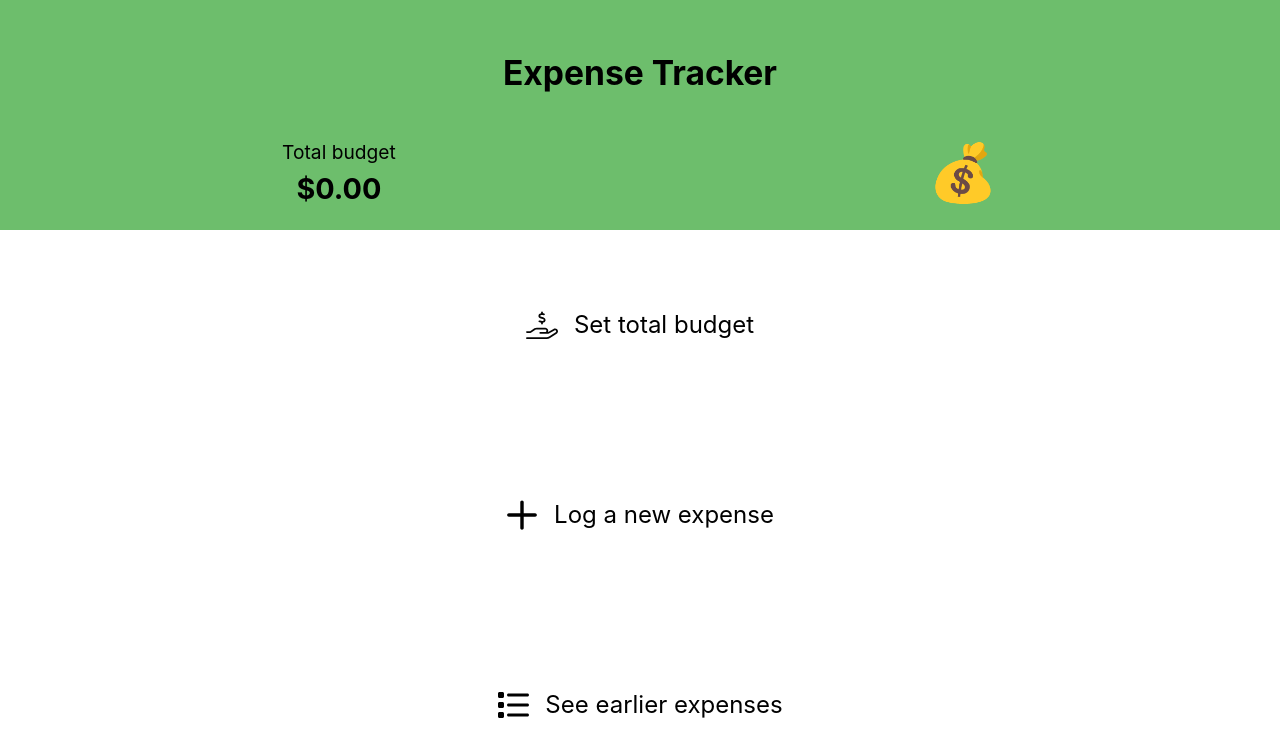
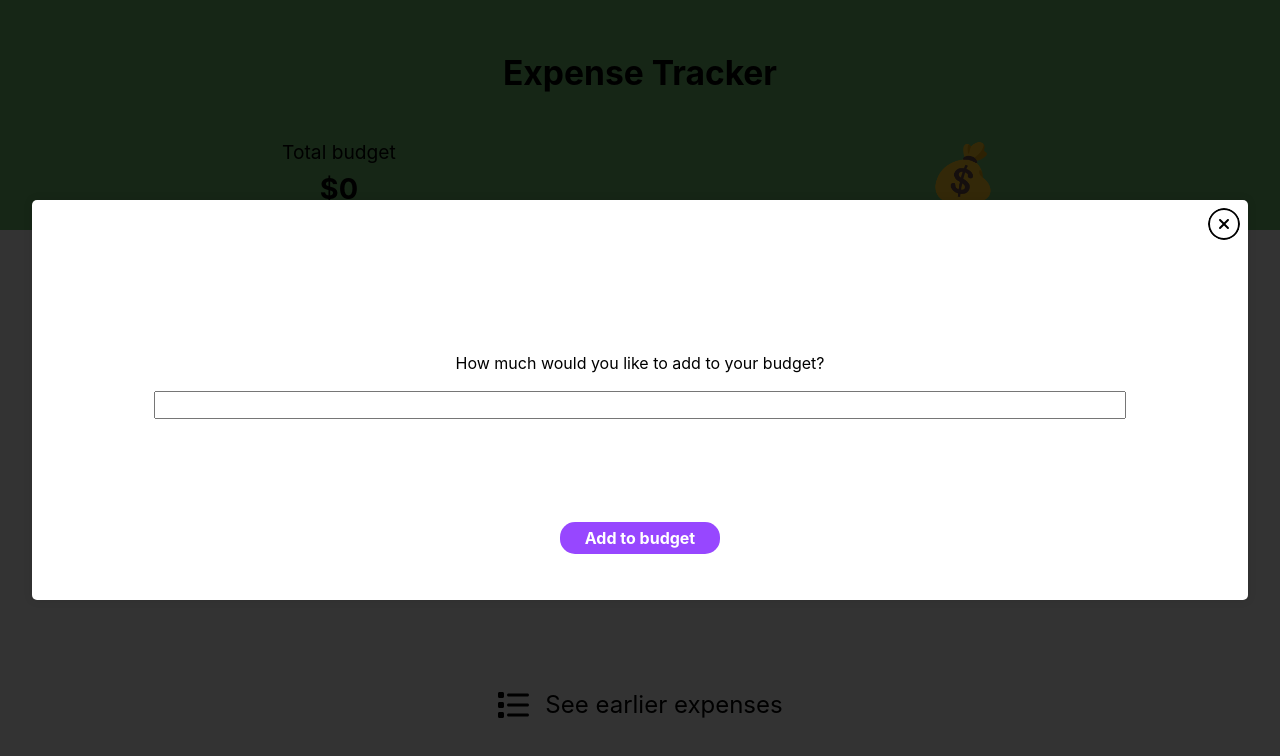
Before and after one commit to IdaHolmen/Expense-Tracker, a React (Vite) app: page / in a window 1280 px wide. Both pictures are taken after a click on the button "Set total budget". Shown: the top 756 px of the page. Built offline with nearby package versions, Linux system fonts and the light colour scheme.

Commit message:
Trying out how to get budget to work. Moving on to expense adding

```diff
--- a/src/components/App/App.jsx
+++ b/src/components/App/App.jsx
@@ -1,11 +1,35 @@
+import {useState} from 'react';
 import styles from './App.module.css';
+import exitButtonImage from '../../assets/circle-xmark-light.svg';
+//COMPONENTS
 import Header from '../Header/Header';
 import Balance from '../Balance/Balance';
 import SetBudget from '../SetBudget/SetBudget';
 import LogExpenses from '../LogExpenses/LogExpenses';
 import EarlierExpenses from '../EarlierExpenses/EarlierExpenses';
+import ReusableButton from '../ReusableButton/ReusableButton';
 
 function App() {
+	const [isSetBudgetOpen, setIsSetBudgetOpen] = useState(false);
+	const [budgetAmount, setBudgetAmount] = useState(0);
+	const [inputValue, setInputValue] = useState('');
+
+	const toggleSetBudget = () => {
+		setIsSetBudgetOpen(!isSetBudgetOpen);
+	};
+
+	const handleAmountChange = (e) => {
+		setInputValue(e.target.value);
+	};
+
+	const addToBudget = () => {
+		const addedAmount = parseFloat(inputValue);
+		if (!isNaN(addedAmount)) {
+			setBudgetAmount(budgetAmount + addedAmount);
+			setInputValue('');
+		}
+	};
+
 	return (
 		<main className={styles.main_container}>
 			<section className={styles.budget_container}>
@@ -13,16 +37,51 @@ function App() {
 					<Header />
 				</header>
 				<div className={styles.balance}>
-					<Balance />
+					<Balance amount={budgetAmount} />
 					<div className={styles.header_icon}>💰</div>
 				</div>
 			</section>
 
 			<section className={styles.navigation_button_container}>
-				<SetBudget />
+				<SetBudget isOpen={isSetBudgetOpen} toggleSetBudget={toggleSetBudget} />
 				<LogExpenses />
 				<EarlierExpenses />
 			</section>
+
+			{isSetBudgetOpen && (
+				<form className={styles.set_budget_container}>
+					<div className={styles.set_budget_form}>
+						<div className={styles.set_budget_header}>
+							<button
+								className={styles.exit_set_budget_button}
+								onClick={toggleSetBudget}
+							>
+								<img
+									src={exitButtonImage}
+									alt='Exit Button'
+									className={styles.exit_button_image}
+								/>
+							</button>
+						</div>
+						<div className={styles.set_budget_main}>
+							<label htmlFor='amount' className={styles.set_budget_label}>
+								How much would you like to add to your budget?
+							</label>
+							<input
+								type='text'
+								value={inputValue}
+								onChange={handleAmountChange}
+							/>
+						</div>
+						<div className={styles.set_budget_add_container}>
+							<ReusableButton
+								buttonText='Add to budget'
+								onClick={addToBudget}
+							/>
+						</div>
+					</div>
+				</form>
+			)}
 		</main>
 	);
 }
--- a/src/components/App/App.module.css
+++ b/src/components/App/App.module.css
@@ -4,6 +4,7 @@
 	display: flex;
 	flex-direction: column;
 	text-align: center;
+	position: relative;
 }
 
 .budget_container {
@@ -35,3 +36,67 @@
 	justify-content: space-around;
 	align-items: center;
 }
+
+.set_budget_container {
+	position: absolute;
+	top: 0;
+	left: 0;
+	width: 100%;
+	height: 100%;
+	background-color: rgba(0, 0, 0, 0.8);
+	display: flex;
+	flex-direction: column;
+	justify-content: center;
+	align-items: center;
+}
+
+.set_budget_form {
+	height: 50%;
+	width: 95%;
+	background-color: white;
+	border-radius: 5px;
+	box-shadow: 0 0 10px rgba(0, 0, 0, 0.1);
+	display: flex;
+	flex-direction: column;
+}
+
+.set_budget_header {
+	flex-basis: 10%;
+	display: flex;
+	justify-content: end;
+	align-items: center;
+}
+
+.exit_button_image {
+	width: 2rem;
+	height: 2rem;
+	margin: 0.5rem;
+	transition: background-color 0.2s ease;
+	border-radius: 50%;
+}
+
+.exit_button_image:hover {
+	background-color: #c04c4c75;
+	border-radius: 50%;
+}
+
+.set_budget_main {
+	flex-basis: 70%;
+	display: flex;
+	flex-direction: column;
+	justify-content: center;
+}
+
+.set_budget_label {
+	margin-bottom: 1rem;
+}
+
+.set_budget_main input {
+	width: 80%;
+	margin: 0 auto;
+	padding-left: 0.3rem;
+}
+
+.set_budget_add_container {
+	flex-basis: 20%;
+}
--- a/src/components/Balance/Balance.jsx
+++ b/src/components/Balance/Balance.jsx
@@ -1,11 +1,11 @@
 import React from 'react';
 import styles from './Balance.module.css';
 
-const Balance = () => {
+const Balance = ({amount}) => {
 	return (
 		<div className={styles.budget_text}>
 			<p>Total budget</p>
-			<h1>$0.00</h1>
+			<h1>${amount}</h1>
 		</div>
 	);
 };
--- /dev/null
+++ b/src/components/ReusableButton/ReusableButton.jsx
@@ -0,0 +1,12 @@
+import React from 'react';
+import styles from './ReusableButton.module.css';
+
+const ReusableButton = ({buttonText}) => {
+	return (
+		<>
+			<button className={styles.reusable_button}>{buttonText}</button>
+		</>
+	);
+};
+
+export default ReusableButton;
--- /dev/null
+++ b/src/components/ReusableButton/ReusableButton.module.css
@@ -0,0 +1,16 @@
+.reusable_button {
+	width: 10rem;
+	height: 2rem;
+	font-weight: bold;
+	color: white;
+	background-color: #9747ff;
+	border-radius: 15px;
+}
+
+.reusable_button:hover {
+	background-color: #b47aff;
+}
+
+.reusable_button:active {
+	background-color: #6029a9;
+}
--- a/src/components/SetBudget/SetBudget.jsx
+++ b/src/components/SetBudget/SetBudget.jsx
@@ -2,10 +2,10 @@ import React from 'react';
 import setBudgetImage from '../../assets/hand-holding-dollar-light.svg';
 import styles from './SetBudget.module.css';
 
-const SetBudget = () => {
+const SetBudget = ({isOpen, toggleSetBudget}) => {
 	return (
 		<div className={styles.set_budget_button_container}>
-			<button className={styles.set_budget_button}>
+			<button className={styles.set_budget_button} onClick={toggleSetBudget}>
 				<img src={setBudgetImage} className={styles.set_budget_image} />
 				Set total budget
 			</button>
```
Also changed, not shown: src/assets/circle-xmark-light.svg (added).
